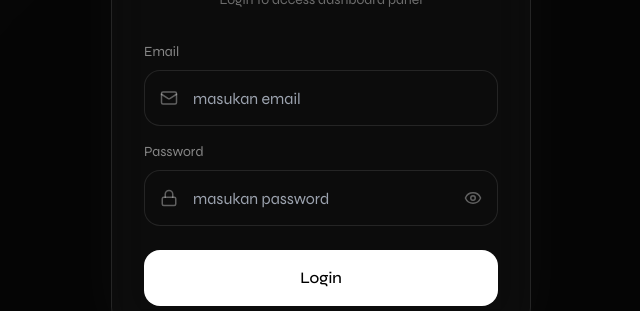
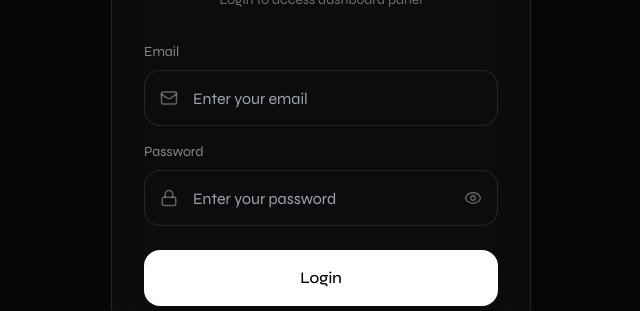
Before and after one commit to Hey-Hades/himanshusharmazen.dev, a Next.js app: page /admin/login in a window 1280 px wide. Shown: the part 312-623 px from the top of the page, without its empty margins (319-959 px from the left). Built offline with nearby package versions, Linux system fonts and the light colour scheme; no server answers; a web font is replaced by a local one.

Commit message:
Updated admin page a bit

```diff
--- a/src/app/admin/login/page.tsx
+++ b/src/app/admin/login/page.tsx
@@ -113,7 +113,7 @@ export default function LoginPage() {
 
               <input
                 type="email"
-                placeholder="masukan email"
+                placeholder="Enter your email"
                 value={email}
                 onChange={(e) => setEmail(e.target.value)}
                 className="w-full h-[56px] rounded-2xl bg-[#0c0c0c] border border-white/10 pl-12 pr-4 text-white outline-none focus:border-white/20 transition"
@@ -135,7 +135,7 @@ export default function LoginPage() {
 
               <input
                 type={showPassword ? "text" : "password"}
-                placeholder="masukan password"
+                placeholder="Enter your password"
                 value={password}
                 onChange={(e) =>
                   setPassword(e.target.value)
--- a/src/components/sections/PortfolioShowcase.tsx
+++ b/src/components/sections/PortfolioShowcase.tsx
@@ -351,14 +351,14 @@ export default function PortfolioShowcase() {
                           {/* GLOW */}
                           <div className="absolute w-[70px] h-[70px] rounded-full bg-white/20 blur-2xl opacity-0 group-hover:opacity-100 transition duration-500" />
 
-                          {/* CHANGED FROM logo_url TO icon_url HERE */}
-                          {item.icon_url ? (
-                            <img
-                              src={item.icon_url}
-                              alt={item.name}
-                              className="relative z-10 w-[56px] h-[56px] object-contain"
-                            />
-                          ) : (
+                          {/* CHANGED BACK TO logo_url TO MATCH DATABASE */}
+{item.logo_url ? (
+  <img
+    src={item.logo_url}
+    alt={item.name}
+    className="relative z-10 w-[56px] h-[56px] object-contain"
+  />
+) : (
                             <div className="relative z-10 w-[56px] h-[56px] rounded-2xl bg-white/10" />
                           )}
                         </div>
```
Also changed, not shown: public/assets/bandd.png (deleted).
